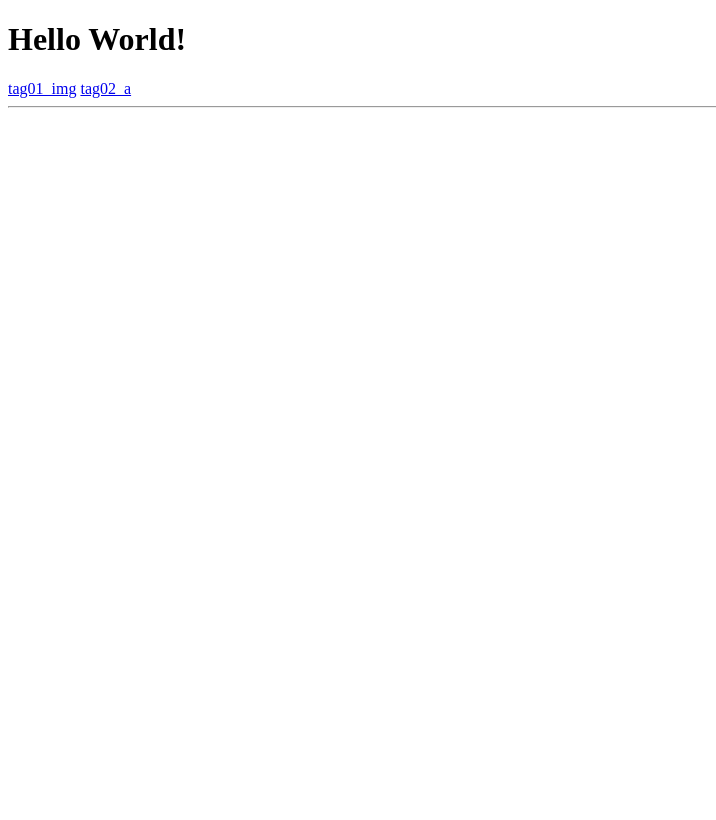
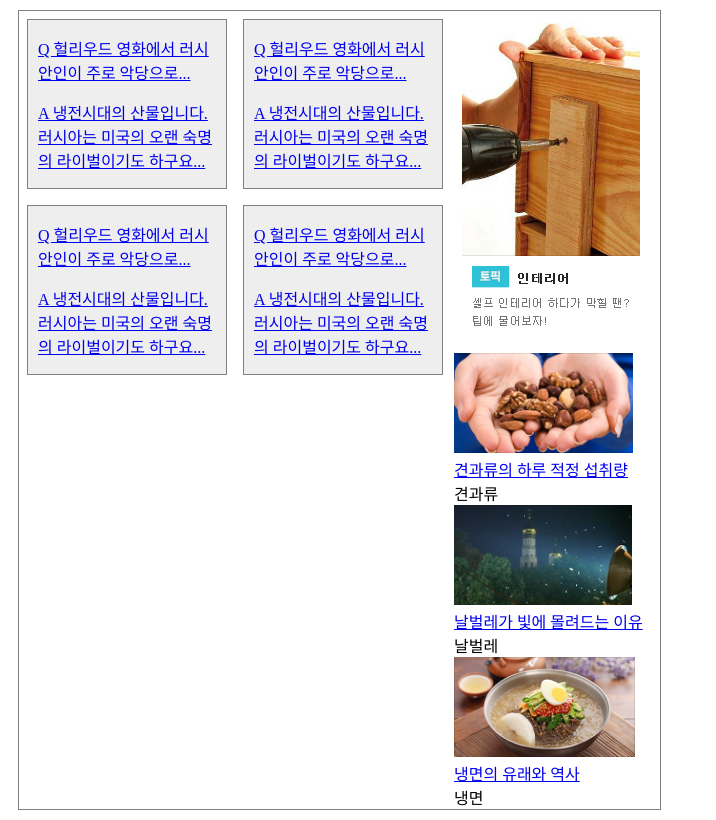
Before and after one commit to doobyeol/BitcampWeb, a plain HTML site: page webApp/WebContent/index.html in a window 1280 px wide. Shown: the whole page, without its empty margins (0-716 px from the left). Drawn offline with Linux system fonts and the light colour scheme.

Commit message:
210225 web

```diff
--- a/webApp/WebContent/index.html
+++ b/webApp/WebContent/index.html
@@ -2,14 +2,101 @@
 <html lang="ko">
 <head>
 <meta charset="UTF-8">
+<link rel="stylesheet" href="css/list.css" type="text/css">
+
 <title>index</title>
+<style>
+	ul, li{
+		margin: 0; padding: 0; list-style: none;
+	}
+
+	#mainDiv>div:first-of-type{
+		width: 435px;
+	}
+
+	#mainDiv {
+		width: 641px; border: 1px solid gray; margin: 10px; overflow: hidden;
+	}
+	#mainDiv > div, #mainDiv > div:first-of-type li{
+		float: left;
+	}
+	#mainDiv > div:first-of-type li {
+		width: 178px; margin: 8px; border: 1px solid gray; background: #eee;
+		padding:0 10px;
+	}
+
+	/* Topic */
+
+	#mainDiv> div:nth-of-type(2){
+		margin:8px;
+	}
+</style>
 </head>
 
 <body>
-	<h1>Hello World!</h1>
+<div id="mainDiv">
+	<div>
+		<ul>
+			<li>
+				<a href="#">
+					<p>Q 헐리우드 영화에서 러시안인이 주로 악당으로...</p>
+					<p>A 냉전시대의 산물입니다. 러시아는 미국의 오랜 숙명의 라이벌이기도 하구요...</p>
+				</a>
+			</li>
+			<li>
+				<a href="#">
+					<p>Q 헐리우드 영화에서 러시안인이 주로 악당으로...</p>
+					<p>A 냉전시대의 산물입니다. 러시아는 미국의 오랜 숙명의 라이벌이기도 하구요...</p>
+				</a>
+			</li>
+			<li>
+				<a href="#">
+					<p>Q 헐리우드 영화에서 러시안인이 주로 악당으로...</p>
+					<p>A 냉전시대의 산물입니다. 러시아는 미국의 오랜 숙명의 라이벌이기도 하구요...</p>
+				</a>
+			</li>
+			<li>
+				<a href="#">
+					<p>Q 헐리우드 영화에서 러시안인이 주로 악당으로...</p>
+					<p>A 냉전시대의 산물입니다. 러시아는 미국의 오랜 숙명의 라이벌이기도 하구요...</p>
+				</a>
+			</li>
+		</ul>
+	</div>
 
-	<a href="HTML5CSS3/tag01_img.html">tag01_img</a>
-	<a href="HTML5CSS3/tag02_a.html">tag02_a</a>
+	<!-- Topic -->
+	<div>
+		<a href="#">
+			<img alt="" src="img/tab2_1.png" />
+		</a>
+	</div>
 
-	<hr>
+	<!-- 상식 -->
+	<div>
+		<ul>
+			<li>
+				<a href="#">
+					<img alt="" src="img/tab2_2.png"><br>
+					견과류의 하루 적정 섭취량<br>
+				</a>
+				견과류
+			</li>
+			<li>
+				<a href="#">
+					<img alt="" src="img/tab2_3.png"><br>
+					날벌레가 빛에 몰려드는 이유<br>
+				</a>
+				날벌레
+			</li>
+			<li>
+				<a href="#">
+					<img alt="" src="img/tab2_4.png"><br>
+					냉면의 유래와 역사<br>
+				</a>
+				냉면
+			</li>
+		</ul>
+	</div>
+</div>
+</body>
 </html>
```
Also changed, not shown: 1 other file.
